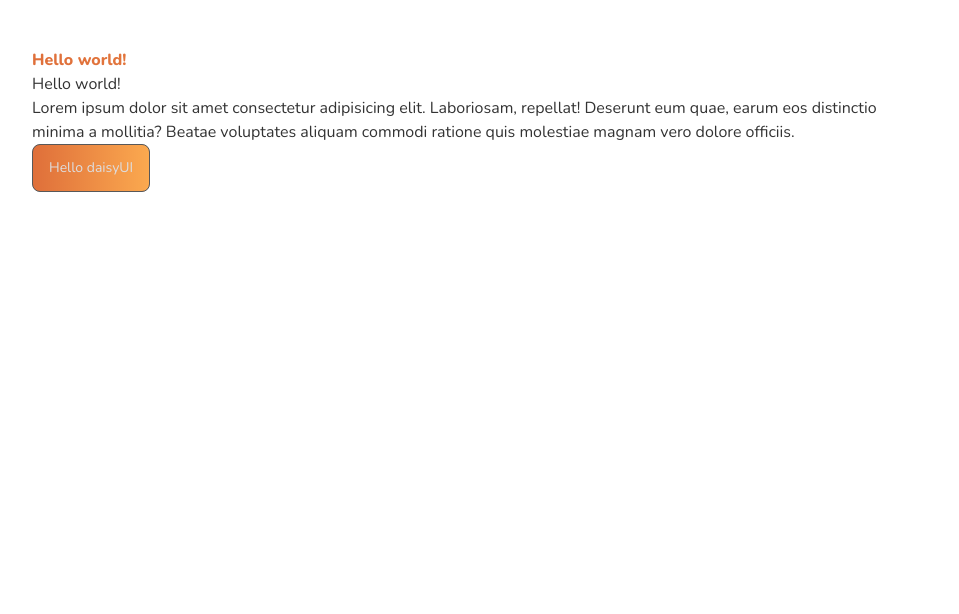
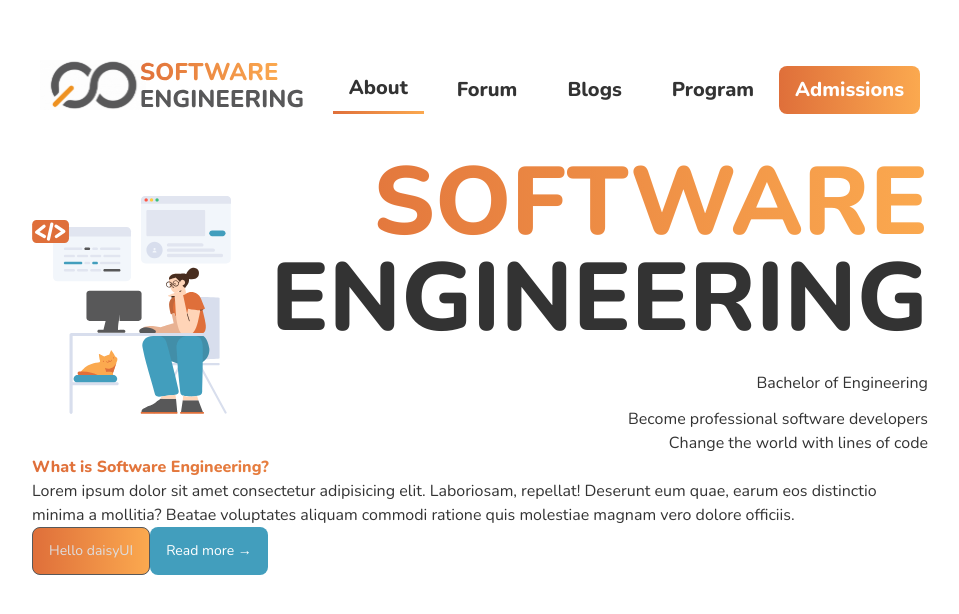
Before and after one commit to neneprm/SE-WEBSITE, a Next.js app: page / in a window 1280 px wide. Shown: the top 614 px of the page, without its empty margins (160-1119 px from the left). Built offline with nearby package versions, Linux system fonts and the light colour scheme.

Commit message:
Initialize homepage

```diff
--- a/pages/index.tsx
+++ b/pages/index.tsx
@@ -1,19 +1,31 @@
 import type { NextPage } from 'next'
 import Head from 'next/head'
+import Image from 'next/image'
+
+import hero from './assets/hero.svg'
+
+import NavBar from './components/navbar'
+import PrimaryButton from './components/primary_button'
 
 const Home: NextPage = () => {
   return (
-    <div className="min-h-screen bg-base-100 font-Nunito">
-      <h1 className="font-bold text-gradient">
-        Hello world!
-      </h1>
-      <h1>
-        Hello world!
-      </h1>
+    <div className='bg-base-100 font-Nunito'>
+      <NavBar />
+      <div className='flex justify-center items-center space-x-10'>
+        <Image src={hero} />
+        <span className='text-right'>
+          <h1 className='sm:text-2xl md:text-5xl lg:text-8xl font-bold text-gradient'>SOFTWARE</h1>
+          <h1 className='sm:text-2xl md:text-5xl lg:text-8xl font-bold mb-6'>ENGINEERING</h1>
+          <h3 className='mb-3'>Bachelor of Engineering</h3>
+          <h5>Become professional software developers<br/>Change the world with lines of code</h5>
+        </span>
+      </div>
+      <h5 className='font-bold text-gradient'>What is Software Engineering?</h5>
       <p>
         Lorem ipsum dolor sit amet consectetur adipisicing elit. Laboriosam, repellat! Deserunt eum quae, earum eos distinctio minima a mollitia? Beatae voluptates aliquam commodi ratione quis molestiae magnam vero dolore officiis.
       </p>
-      <button className="btn bg-gradient" >Hello daisyUI</button>
+      <button className='btn bg-gradient'>Hello daisyUI</button>
+      <PrimaryButton name='Read more →' />
     </div>
   )
 }
```
